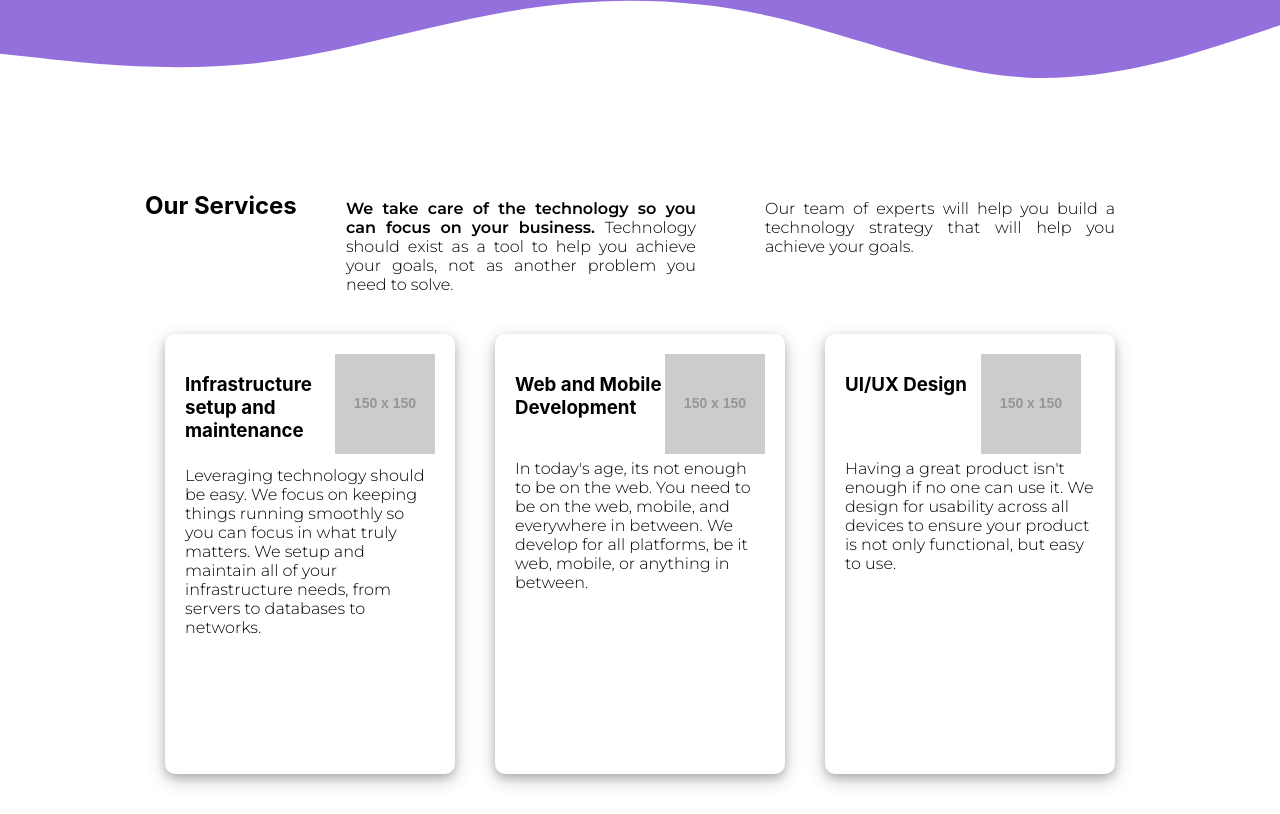
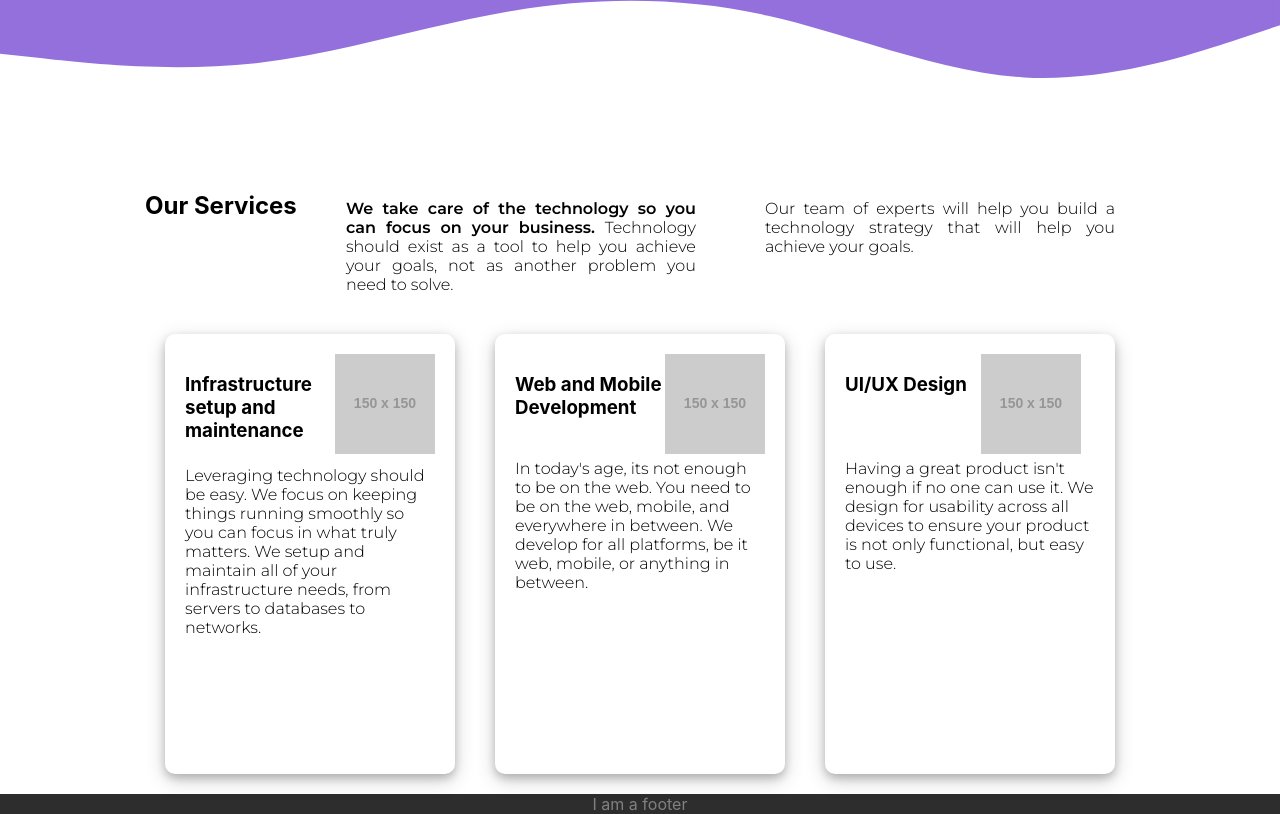
Before and after one commit to Diadochi-Software/landing-page, a React (Create React App) app: page / in a window 1280 px wide. Shown: the part 463-1277 px from the top of the page. Built offline with nearby package versions, Linux system fonts and the light colour scheme; no server answers.

Commit message:
init footer

```diff
--- a/src/App.css
+++ b/src/App.css
@@ -1,6 +1,11 @@
 .header-container {
     background-color: rebeccapurple;
     color: whitesmoke;
+}
+
+.footer-container {
+    background-color: #2d2d2d;
+    color: gray;
 }
 
 .container {
--- a/src/App.tsx
+++ b/src/App.tsx
@@ -3,10 +3,7 @@ import './App.css';
 import Navbar from "./nav/Navbar";
 import Banner from "./banner/Banner";
 import Services from "./services/Services";
-
-function Footer() {
-    return null;
-}
+import Footer from "./footer/Footer";
 
 function App() {
     return (
@@ -18,7 +15,7 @@ function App() {
             <div className={"container"}>
                 <Services/>
             </div>
-            <div>
+            <div className={"footer-container container"}>
                 <Footer/>
             </div>
         </div>
--- /dev/null
+++ b/src/footer/Footer.tsx
@@ -0,0 +1,7 @@
+export default function Footer() {
+
+    return (<div>
+        I am a footer
+    </div>)
+
+}
```
